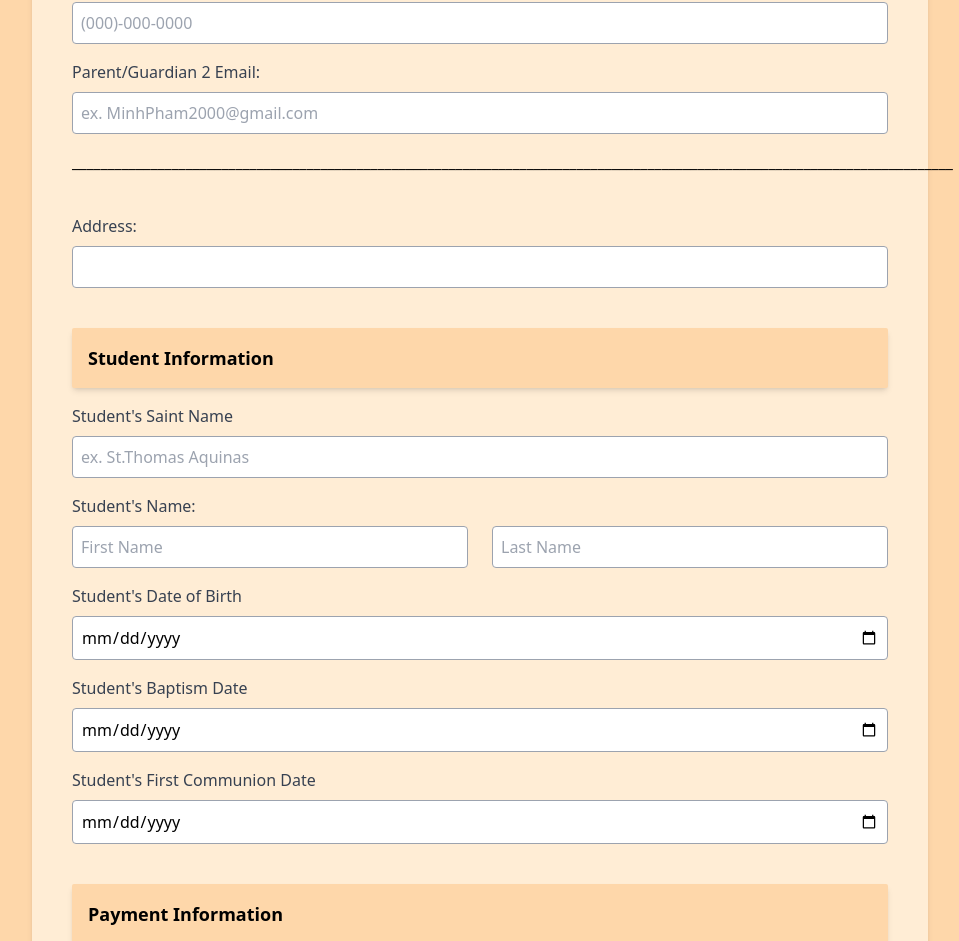
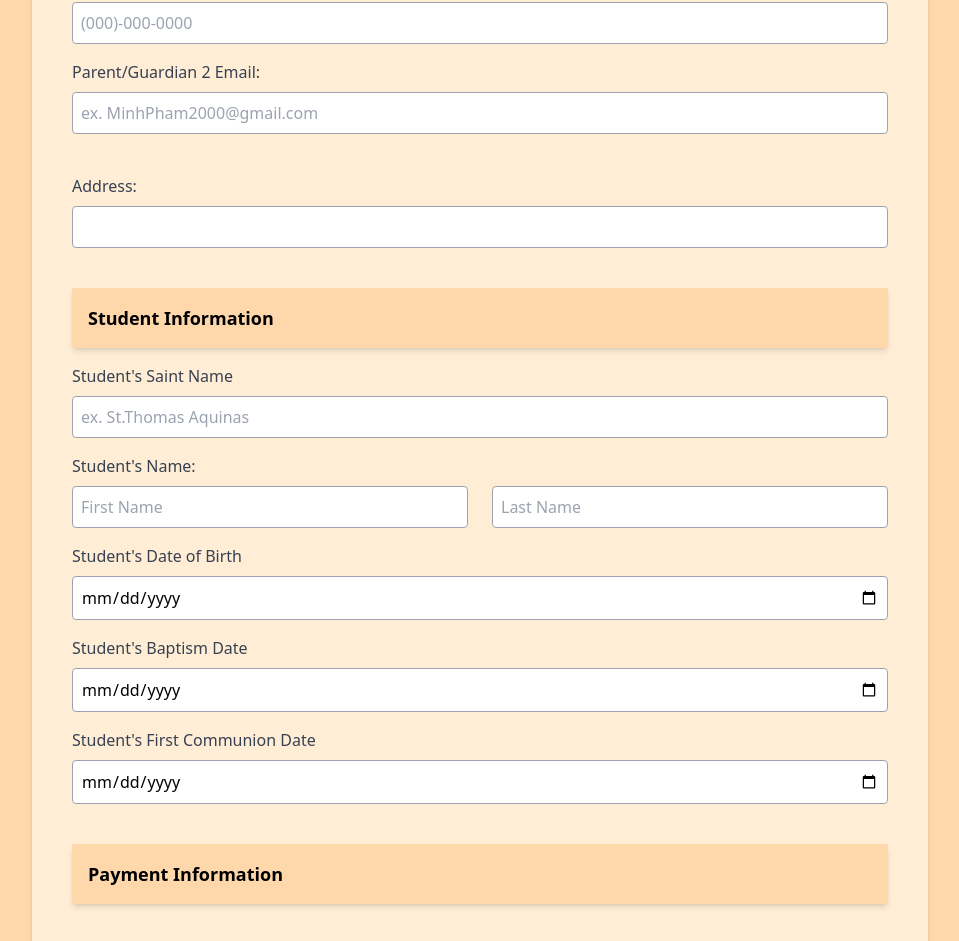
Before and after one commit to vianneyp72/glvn-website-1, a Next.js app: page /registration-page in a window 1280 px wide. Shown: the part 849-1790 px from the top of the page, without its empty margins (160-1119 px from the left). Built offline with nearby package versions, Linux system fonts and the light colour scheme; no server answers.

Commit message:
Update RegForm.js

```diff
--- a/components/RegForm.js
+++ b/components/RegForm.js
@@ -179,9 +179,6 @@ const Form = () => {
               onChange={handleChange}
             />
           </div>
-          <h1>
-            ____________________________________________________________________________________________________________________________
-          </h1>
           <div className="my-4 mt-10">
             <label
               className="block text-gray-700 font-medium mb-2"
```
